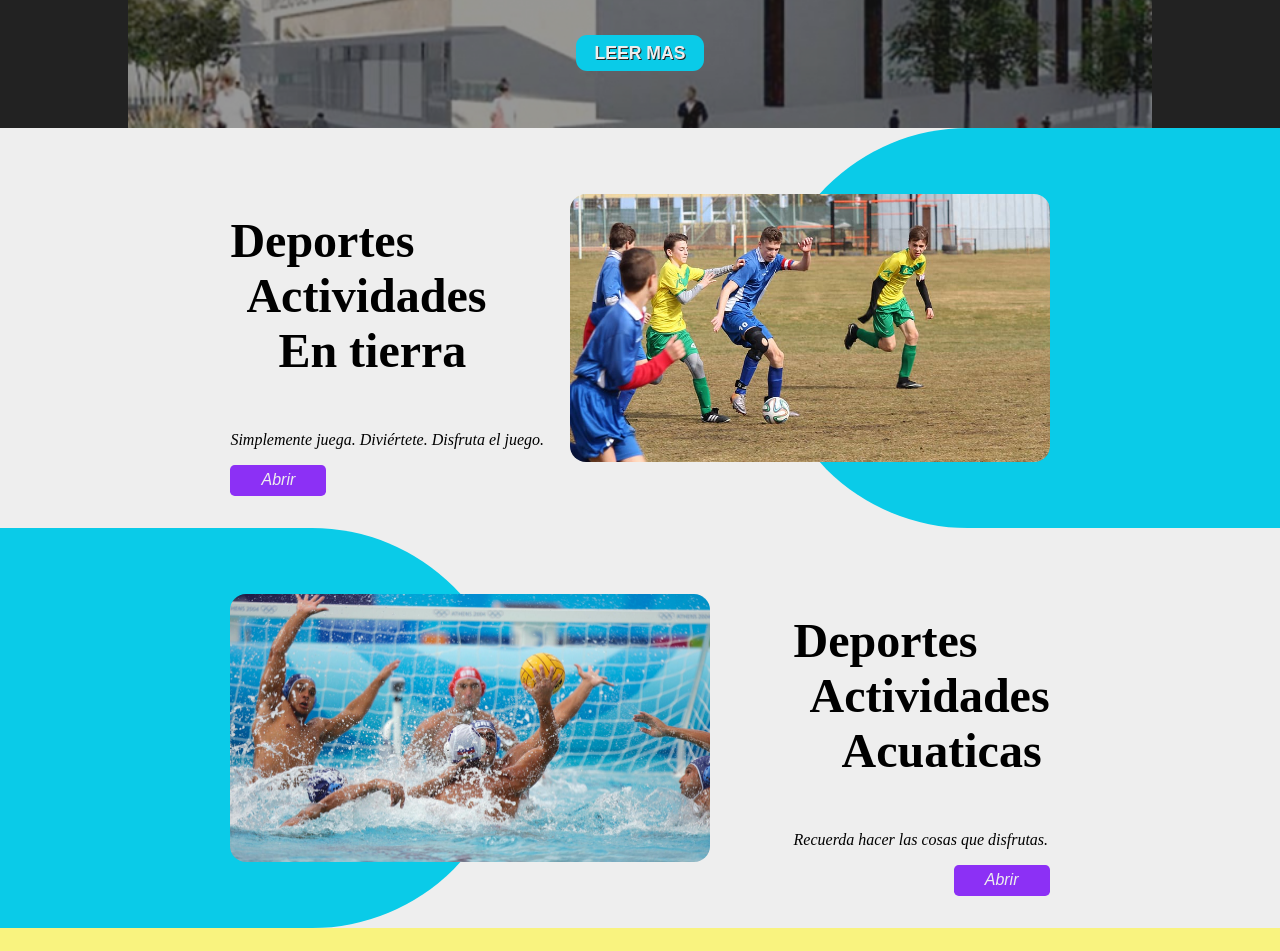
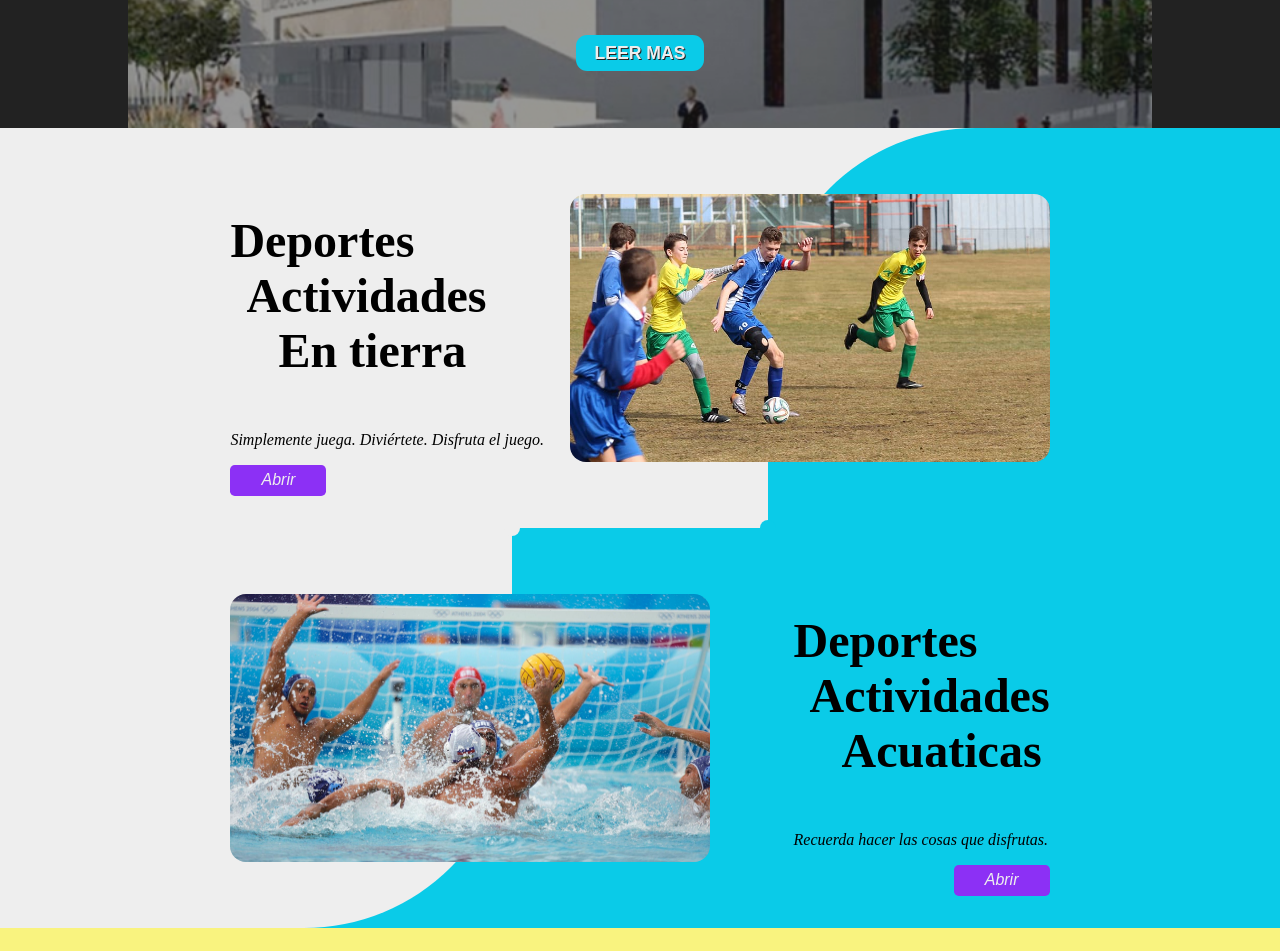
Before and after one commit to sorianosports23/sorianosports, a React (Create React App) app: page / in a window 1280 px wide. Shown: the part 320-1271 px from the top of the page. Built offline with nearby package versions, Linux system fonts and the light colour scheme.

Commit message:
index separacion de categorizacion de deportes

```diff
--- a/src/components/index/CompSportsGround.tsx
+++ b/src/components/index/CompSportsGround.tsx
@@ -35,7 +35,7 @@ const CompSportsGround = () => {
           </div>
         </div>
 
-        <div className={styles.circle}></div>
+        <div className={styles.circle} data-ground-open={listOpen}></div>
       </div>
 
       <div className={styles.list}>
--- a/src/css/colors.css
+++ b/src/css/colors.css
@@ -2,8 +2,12 @@
   --header-bg: #F9F37F;
   --header-bg-10: #F9F37F10;
   --header-bg-90: #F9F37F90;
+
+  /* colores de la pagina de inicio */
   --index-ground-bg: #eee;
-  --index-water-bg: #eee;
+  --index-water-bg: #0acbe8;
+  --circle-ground-bg: #0acbe8;
+  --circle-water-bg: #eee;
 
 
   /* variables admin medidas */
--- a/src/css/index/index.module.css
+++ b/src/css/index/index.module.css
@@ -28,9 +28,13 @@
 }
 
 .ground {
-  background-color: #eee;
+  background-color: var(--index-ground-bg);
 }
 
 .water {
-  background-color: #eee;
+  background-color: var(--index-water-bg);
 }
+
+.ground > div[data-ground-open="true"] > .circle::before {
+  background-color: var(--index-ground-bg);
+}
--- a/src/css/index/sportsground.module.css
+++ b/src/css/index/sportsground.module.css
@@ -87,9 +87,30 @@
   top: 0;
   height: 100%;
   width: 40%;
-  border-radius: 15rem 0 0 15rem;
-  background-color: #0acbe8;
+  border-radius: 13rem 0 0 0;
+  background-color: var(--circle-ground-bg);
   z-index: 1;
+}
+
+.circle[data-ground-open="true"]::before {
+  background: var(--index-ground-bg);
+  transition: background .01s;
+}
+
+.circle[data-ground-open="false"]::before {
+  transition: background 1s;
+}
+
+.circle::before {
+  content: "";
+  width: 1rem;
+  height: 1rem;
+  background-color: var(--circle-ground-bg);
+  position: absolute;
+  transform: translateX(-.5rem) translateY(.5rem);
+  border-radius: 100%;
+  bottom: 0;
+  left: 0;
 }
 
 .list {
--- a/src/css/index/sportswater.module.css
+++ b/src/css/index/sportswater.module.css
@@ -88,9 +88,21 @@
   top: 0;
   height: 100%;
   width: 40%;
-  border-radius: 0 15rem 15rem 0;
-  background-color: #0acbe8;
+  border-radius: 0 0 13rem 0;
+  background-color: var(--circle-water-bg);
   z-index: 1;
+}
+
+.circle::before {
+  content: "";
+  width: 1rem;
+  height: 1rem;
+  background-color: var(--circle-water-bg);
+  top: 0;
+  right: 0;
+  position: absolute;
+  transform: translateX(.5rem) translateY(-.5rem);
+  border-radius: 100%;
 }
 
 .list {
```
